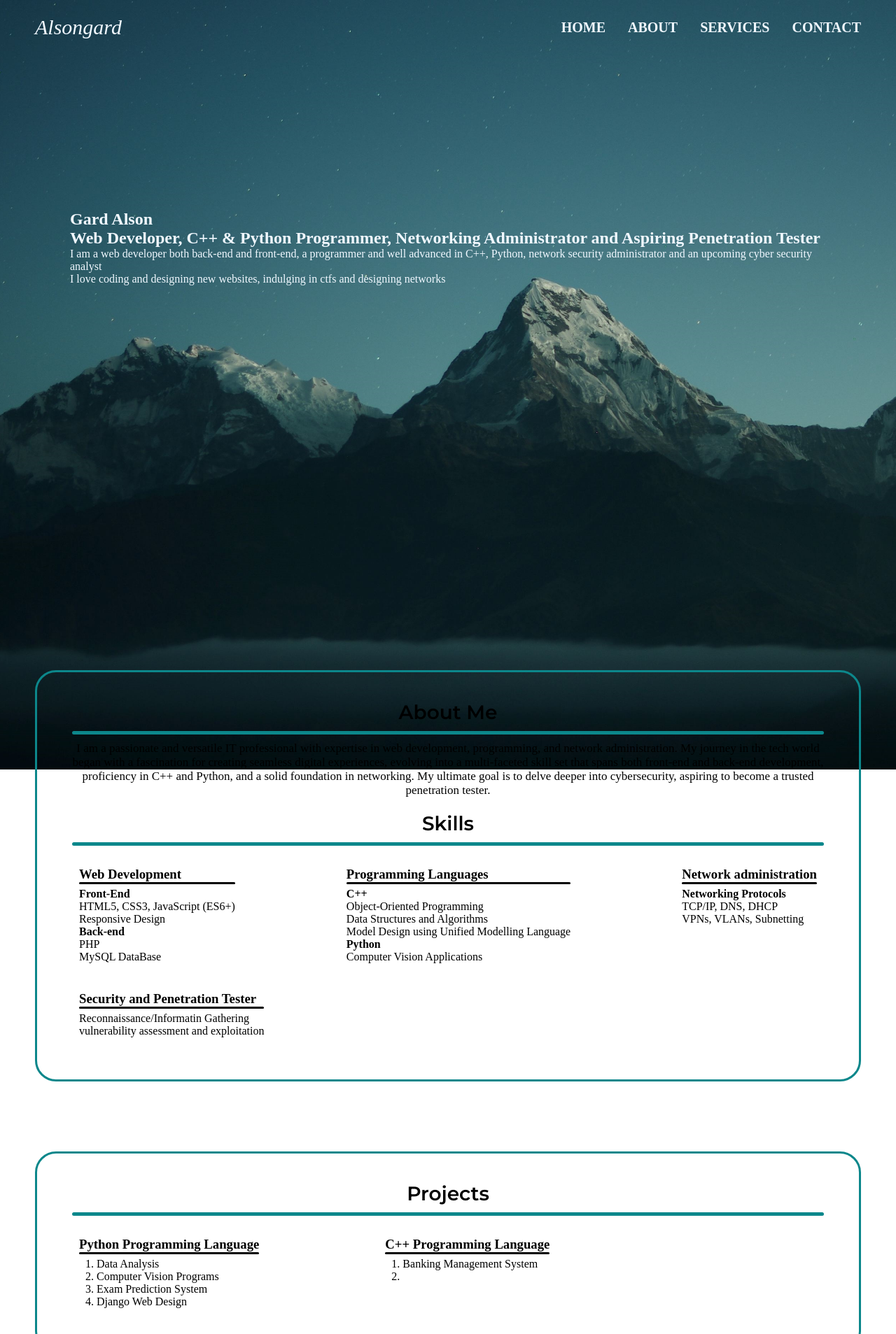
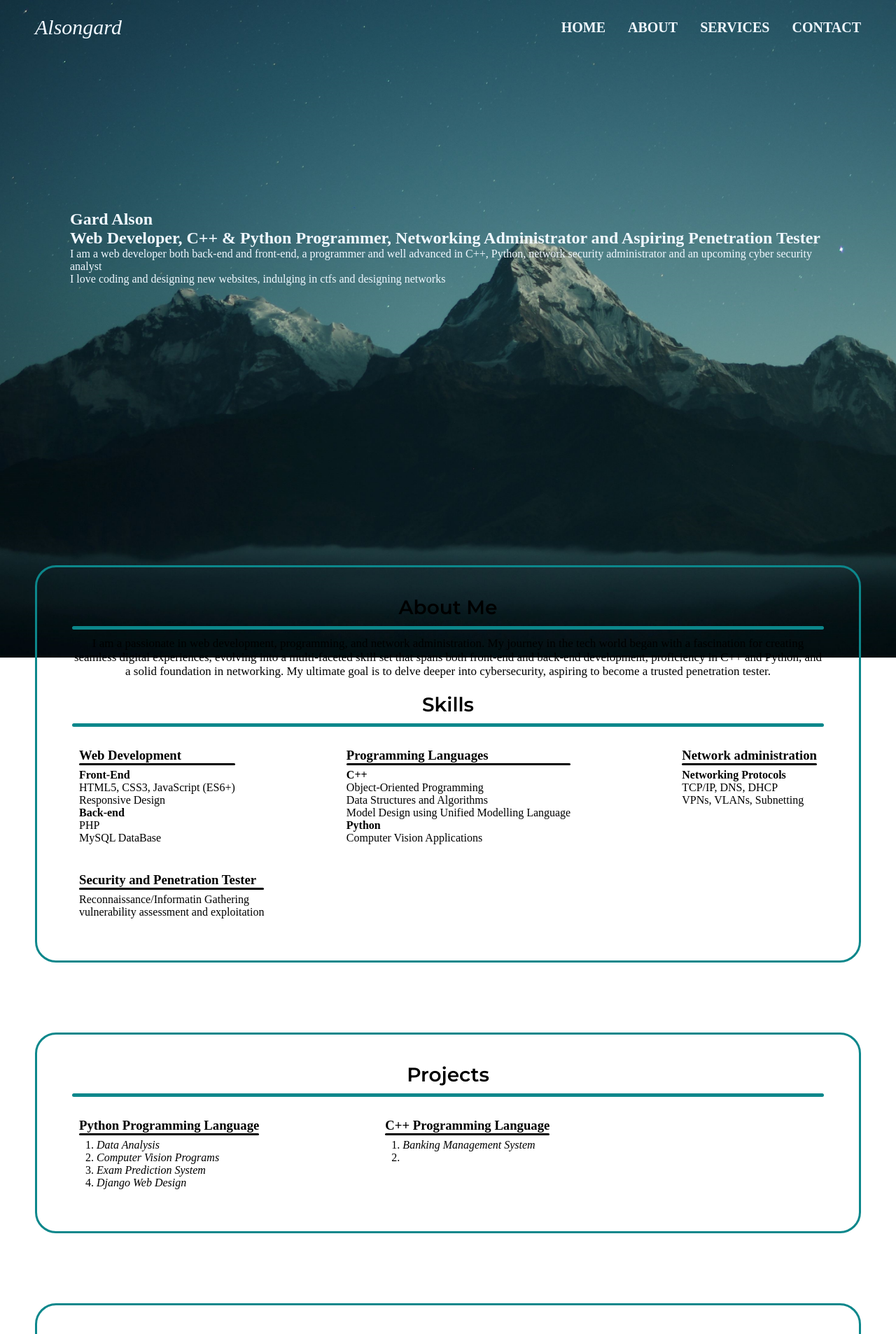
Before and after one commit to alsongard/alsongard, a PHP site: page / in a window 1280 px wide. Shown: the top 1907 px of the page at 70% size. Run offline with PHP 8.4, Linux system fonts and the light colour scheme.

Commit message:
csshtmlChanges

```diff
--- a/css/port.css
+++ b/css/port.css
@@ -1,9 +1,8 @@
 *{
-    margin: 0px;
-    padding:0px;
+    margin: 0;
+    padding:0;
     text-decoration: none;
     box-sizing: border-box;
-    transition: ease-in 1s;
 }
 html
 {
@@ -26,7 +25,7 @@ header.sticky
     background: rgba(17, 85, 97, 0.5);
 	box-shadow: 0px 0px 10px rgba(102, 76, 76, 0.1);
 }
-.main
+.header-container
 {
     color: aliceblue;
     display: flex;
@@ -50,7 +49,7 @@ header.sticky
     display: flex;
     list-style: none;
     gap: 2rem;
-    /* u coudl use gap:cm/px/rem*/
+    /* u could use gap:cm/px/rem*/
 }
 .nav-bar li a
 {
@@ -64,7 +63,7 @@ header.sticky
     position: relative;
     content:"";
     display: block;
-    background: rgb(169, 169, 228);
+    background: rgba(123, 247, 218, 0.459);
     width: 0;
     bottom:-5px;
     height: 3px;
@@ -73,13 +72,12 @@ header.sticky
 .nav-bar li a:hover::after
 {
     width: 80%;
-    color: rgb(169, 169, 228);
+    /* color: rgb(49,82,75) */
 }
 .nav-bar li a:hover
 {
-    color: rgb(169, 169, 228);
+    color: rgba(123, 247, 218, 0.459);
     transition:ease-in-out 0.70s;
-
 }
 .dropHolder
 {
@@ -171,10 +169,10 @@ hr
 .about
 {
     border:solid rgb(12, 135, 139);
-    margin:550px 50px 100px 50px;
+    margin:400px 50px 100px 50px;
     border-radius: 30px;
     padding: 40px 50px;
-    position: relative;
+    /* position: relative; */
 }
 #about-text
 {
@@ -183,12 +181,13 @@ hr
 }
 body
 {
-    background: url(../images/landscape_257156.jpg);
+    background-image:  url(../images/landscape_257156.jpg);
     background-size:cover;
     background-position: center;
     background-repeat: no-repeat;
-    height: 100vh;
+    height: 80vh;
     width: 100vw;
+
 }
 .home
 {
@@ -232,7 +231,6 @@ footer{
 .container{
     max-width: 1300px;
     margin: auto;
-
 }
 .row{
     display: flex;
@@ -243,7 +241,7 @@ footer{
     margin:100px 50px 100px 50px;
     border-radius: 30px;
     padding: 40px 50px;
-    position: relative;
+
 }
 .cerification-container ul li
 {
@@ -273,10 +271,12 @@ footer{
 }
 .data-lists li a
 {
+    font-style: italic;
     color: black;
 }
 .data-lists li a:hover{
-    color:blue;
+    color:rgb( 144, 134, 132 );
+    transition: ease-in-out 0.50s;
 }
 @media(max-width:990px)
 {
@@ -297,7 +297,7 @@ footer{
     }
     .about
     {
-        margin-top: 230px;
+        margin-top: 430px;
     }
     .row{
         display: flex;
@@ -333,8 +333,11 @@ footer{
 
 @media(max-width:430px){
     .home{
-        margin-bottom:600px;
+        margin-bottom:1000px;
     }
+}
+@media (max-width:1320px){
+
 }
 }
 .footer-col{
--- a/index.html
+++ b/index.html
@@ -11,9 +11,8 @@
     <title>alsongard portfolio</title>
 </head>
 <body>
-    <main>
     <header>
-            <div class="main">
+        <div class="header-container">
             <div class="logo">
                 <p>Alsongard</p>
             </div>
@@ -34,21 +33,21 @@
                     <li><a href="#">CONTACT</a></li>
                 </ul>
             </div>
-
-
         </div>
-
     </header>
+    <main>
+        <!------------section------------>
         <section  class="home">
             <h1>Gard Alson</h1>
             <h2>Web Developer, C++ & Python Programmer, Networking Administrator and Aspiring Penetration Tester</h2>
             <p>I am a web developer both back-end and front-end, a programmer and well advanced in C++, Python, network security administrator and an upcoming cyber security analyst</p>
             <p>I love coding and designing new websites, indulging in ctfs and designing networks</p>
         </section>
+        <!------------section------------>
         <section id="aboutme" class="about">
             <h2 class="title-sections">About Me</h2>
             <hr>
-            <p id="about-text">I am a passionate and versatile IT professional with expertise in web development, programming, and network administration. My journey in the tech world began with a fascination for creating seamless digital experiences, evolving into a multi-faceted skill set that spans both front-end and back-end development, proficiency in C++ and Python, and a solid foundation in networking. My ultimate goal is to delve deeper into cybersecurity, aspiring to become a trusted penetration tester.</p>
+            <p id="about-text">I am a passionate in web development, programming, and network administration. My journey in the tech world began with a fascination for creating seamless digital experiences, evolving into a multi-faceted skill set that spans both front-end and back-end development, proficiency in C++ and Python, and a solid foundation in networking. My ultimate goal is to delve deeper into cybersecurity, aspiring to become a trusted penetration tester.</p>
             <h1 class="title-sections">Skills</h1>
             <hr>
             <div class="levels">
@@ -100,7 +99,7 @@
                 </div>
             </div>
         </section>
-
+        <!------------section------------>
         <section  class="projects">
             <h1 class="title-sections">Projects</h1>
             <hr>
@@ -124,9 +123,9 @@
                         <li><a href="#"></a></li>
                     </ol>
                 </div>
-
             </div>
         </section>
+        <!------------section------------>
         <section class="cerification">
             <div class="certificate-container">
                 <h1 class="title-sections">Certifications</h1>
@@ -138,9 +137,10 @@
                     <li>Networking Security from Cisco Networking Academy </li>
                 </ol>
             </div>
-
-
         </section>
+        <!------------section------------>
+    </main>
+    <!------footer---------->
     <footer>
         <div class="container">
             <div class="row">
@@ -189,8 +189,7 @@
             <p>Made with <span><i class='bx bx-laugh'></i></span> by Alson Gard </p>
         </div>
     </footer>
-    </main>
-
+    <!---footer-------->
     <script type="text/javascript">
 
         let toggleBtn = document.querySelector("#menu")
```
Lines whose indentation alone changed are shown as unchanged.
